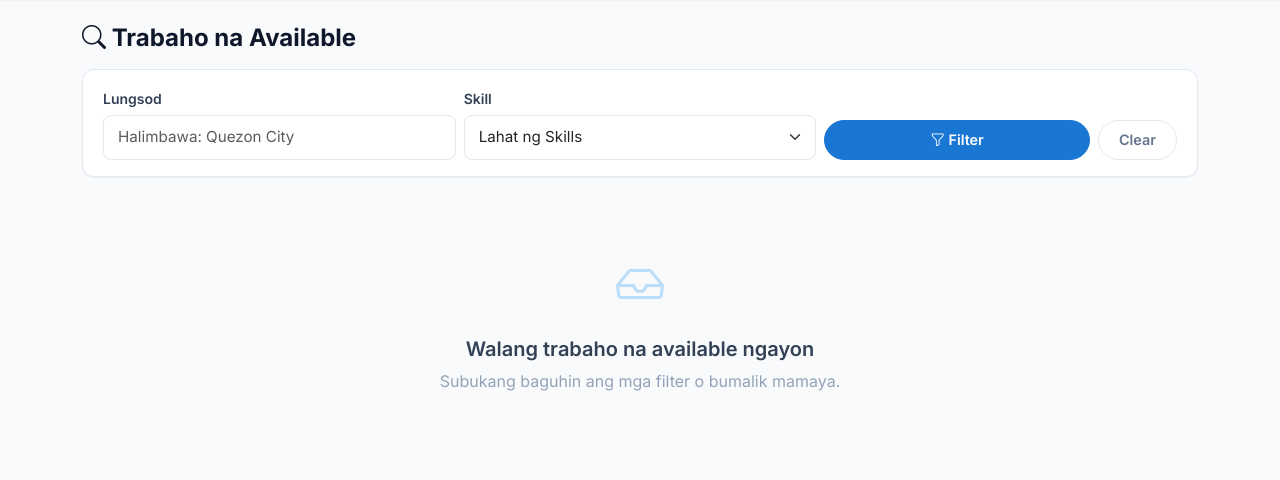
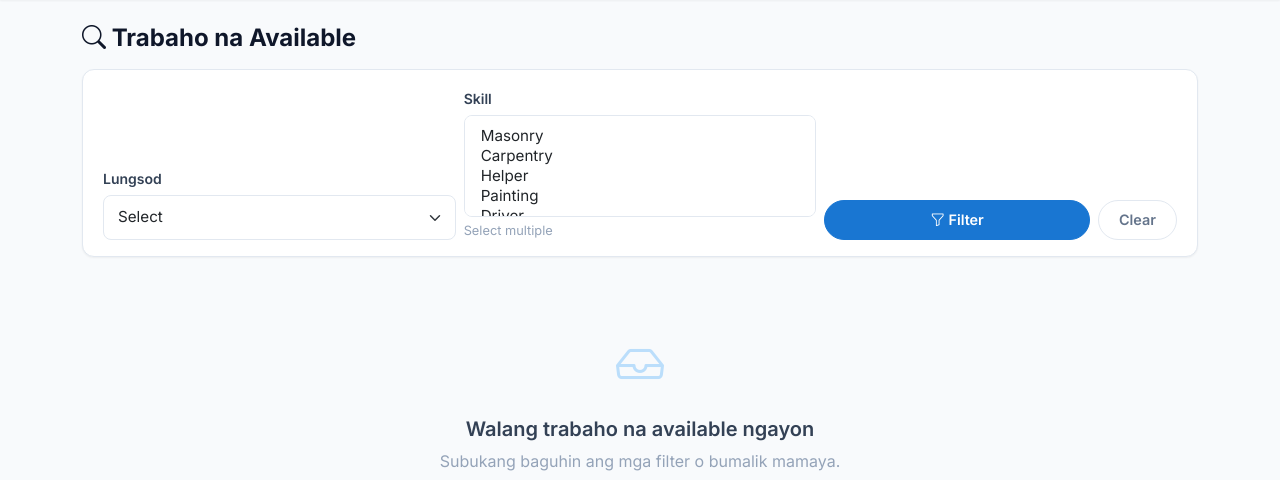
Before and after one commit to jazmin1110/ITENT-15x, a Django app: page /jobs/ in a window 1280 px wide. Shown: the part 59-539 px from the top of the page. Run offline with Django 4.2, Linux system fonts and the light colour scheme; the visitor is signed in with stand-in values (Sample User, id 1); data comes from the database, SQL or seed files in the repository; data that the repository does not hold is empty.

Commit message:
city and skil drop down feature

```diff
--- a/accounts/forms.py
+++ b/accounts/forms.py
@@ -121,7 +121,7 @@ class WorkerProfileForm(forms.ModelForm):
     """Form for worker profile details (skills match job post: per-skill years + optional custom)."""
     SKILL_CHOICES = PREDEFINED_SKILL_CHOICES
     city = forms.ChoiceField(
-        choices=CITY_CHOICES,
+        choices=[("", "Select a city")] + CITY_CHOICES,
         required=True,
         widget=forms.Select(attrs={'class': 'form-select'}),
         label='Lungsod / Bayan',
@@ -430,7 +430,7 @@ class WorkerProfileForm(forms.ModelForm):
 class EmployerProfileForm(forms.ModelForm):
     """Form for employer profile details."""
     city = forms.ChoiceField(
-        choices=CITY_CHOICES,
+        choices=[("", "Select a city")] + CITY_CHOICES,
         required=True,
         widget=forms.Select(attrs={'class': 'form-select'}),
         label='Lungsod / Bayan',
--- a/jobs/forms.py
+++ b/jobs/forms.py
@@ -28,7 +28,7 @@ class JobForm(forms.ModelForm):
     """Form for creating/editing a job post (predefined + custom skills)."""
     SKILL_CHOICES = PREDEFINED_SKILL_CHOICES
     city = forms.ChoiceField(
-        choices=CITY_CHOICES,
+        choices=[("", "Select a city")] + CITY_CHOICES,
         required=True,
         widget=forms.Select(attrs={'class': 'form-select'}),
         label='Lungsod / Bayan',
--- a/jobs/views.py
+++ b/jobs/views.py
@@ -16,7 +16,7 @@ from django.db.models.functions import Coalesce
 from django.utils import timezone
 from .models import Job, Application, Rating
 from .forms import JobForm, RatingForm
-from .skill_utils import required_skill_names
+from .skill_utils import required_skill_names, PREDEFINED_SKILL_CHOICES
 from .employer_job_utils import (
     acknowledge_vacancy_keep_closed,
     hired_count_for_job,
@@ -25,6 +25,8 @@ from .employer_job_utils import (
     show_vacancy_reopen_banner,
 )
 from chat.models import Conversation
+from accounts.models import WorkerProfile
+from itent.choices import METRO_MANILA_CITIES
 
 
 @login_required
@@ -37,20 +39,42 @@ def job_list(request):
     )
 
     city = request.GET.get('city', '')
-    skill = request.GET.get('skill', '')
+    selected_skills = [s for s in request.GET.getlist('skill') if s]
 
     if city:
-        jobs_qs = jobs_qs.filter(city__icontains=city)
+        jobs_qs = jobs_qs.filter(city__iexact=city)
 
     jobs = list(jobs_qs)
-    if skill:
-        jobs = [j for j in jobs if skill in required_skill_names(j.required_skills)]
+    if selected_skills:
+        selected_set = set(selected_skills)
+        jobs = [j for j in jobs if required_skill_names(j.required_skills) & selected_set]
+
+    # Dropdown options: predefined skills + any custom skills already stored (from jobs and current worker).
+    predefined_set = {code for code, _ in PREDEFINED_SKILL_CHOICES}
+    skills_set = set(predefined_set)
+
+    open_job_skill_raws = Job.objects.filter(status='open').values_list('required_skills', flat=True)
+    for raw in open_job_skill_raws:
+        skills_set |= required_skill_names(raw)
+
+    if request.user.role == 'worker':
+        try:
+            wp = request.user.worker_profile  # related_name='worker_profile'
+        except WorkerProfile.DoesNotExist:
+            wp = None
+        if wp:
+            skills_set |= required_skill_names(wp.skills)
+
+    predefined_order = [code for code, _ in PREDEFINED_SKILL_CHOICES]
+    other_skills = sorted([s for s in skills_set if s not in predefined_set], key=str.lower)
+    skills = predefined_order + other_skills
 
     context = {
         'jobs': jobs,
         'city': city,
-        'skill': skill,
-        'skills': ['Masonry', 'Carpentry', 'Helper', 'Painting', 'Driver'],
+        'cities': METRO_MANILA_CITIES,
+        'selected_skills': selected_skills,
+        'skills': skills,
     }
     return render(request, 'jobs/job_list.html', context)
 
--- a/templates/jobs/job_list.html
+++ b/templates/jobs/job_list.html
@@ -11,16 +11,21 @@
   <form method="get" class="row g-2 align-items-end">
     <div class="col-md-4">
       <label class="form-label">Lungsod</label>
-      <input type="text" name="city" class="form-control" placeholder="Halimbawa: Quezon City" value="{{ city }}">
+      <select name="city" class="form-select">
+        <option value="" {% if not city %}selected{% endif %}>Select</option>
+        {% for c in cities %}
+          <option value="{{ c }}" {% if c == city %}selected{% endif %}>{{ c }}</option>
+        {% endfor %}
+      </select>
     </div>
     <div class="col-md-4">
       <label class="form-label">Skill</label>
-      <select name="skill" class="form-select">
-        <option value="">Lahat ng Skills</option>
+      <select name="skill" class="form-select" multiple size="4">
         {% for s in skills %}
-          <option value="{{ s }}" {% if s == skill %}selected{% endif %}>{{ s }}</option>
+          <option value="{{ s }}" {% if s in selected_skills %}selected{% endif %}>{{ s }}</option>
         {% endfor %}
       </select>
+      <div class="form-text">Select multiple</div>
     </div>
     <div class="col-md-4 d-flex gap-2">
       <button type="submit" class="btn btn-primary flex-grow-1">
```
